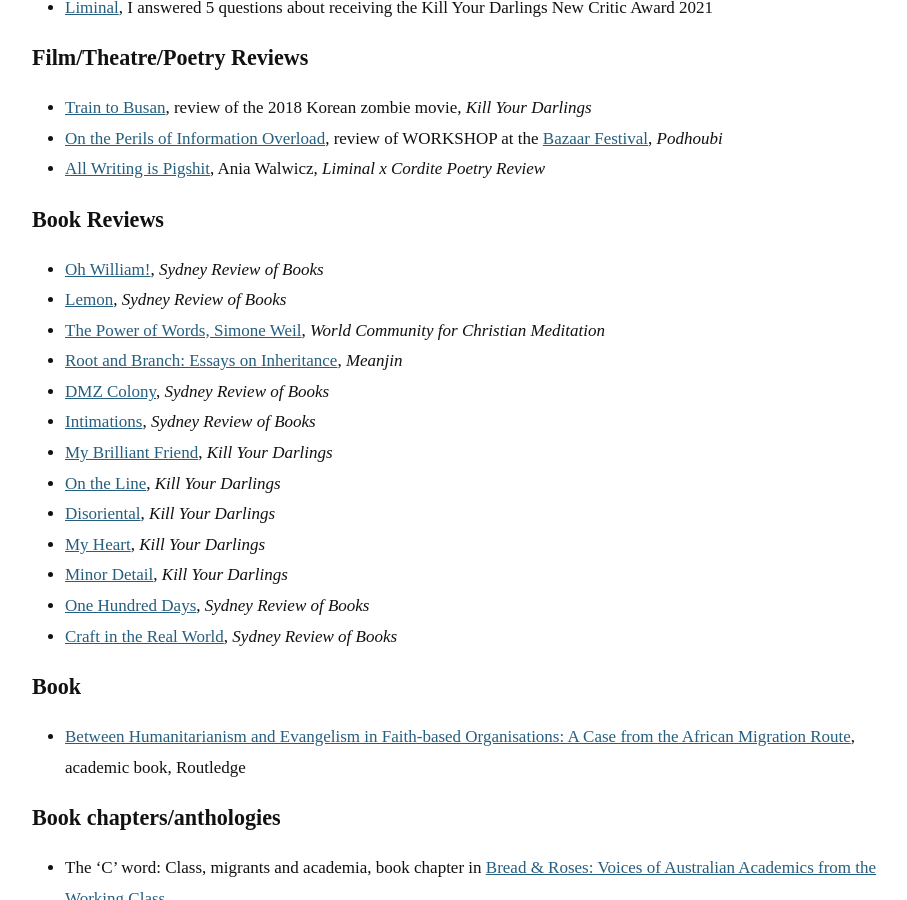
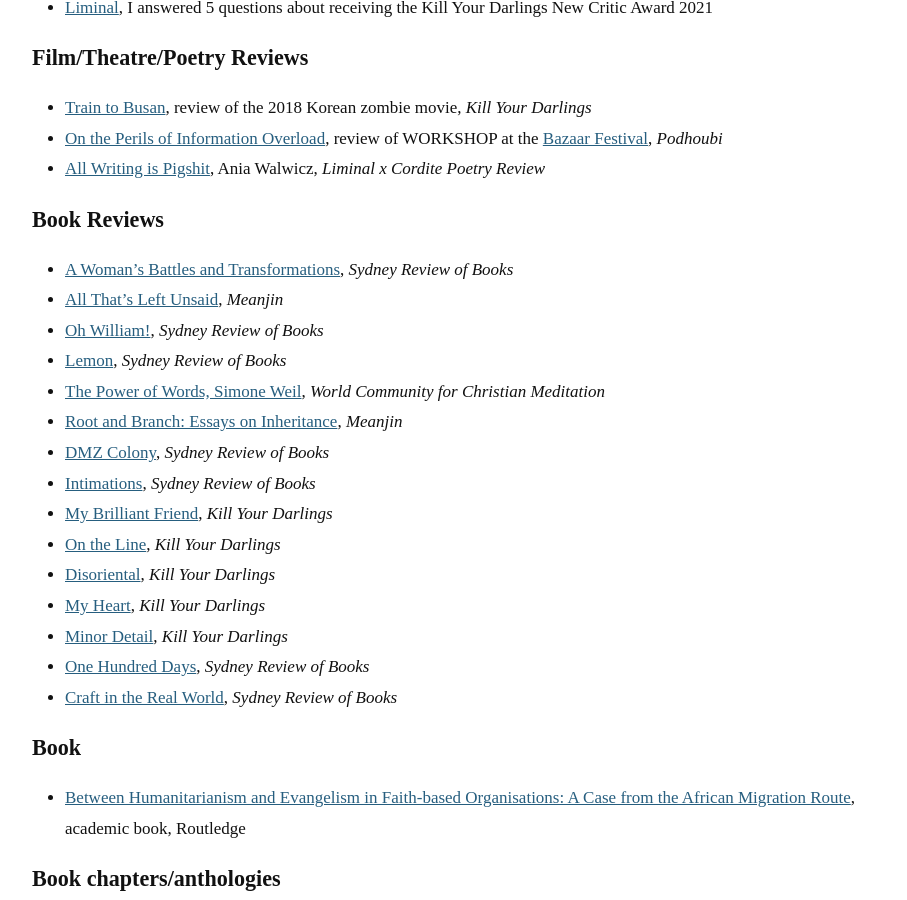
Before and after one commit to mayngo-net/mayngo-net.github.io, a Jekyll site: the page built from writings.markdown, in a window 1280 px wide and 900 px high, scrolled down 955 px. Shown: the whole window, without its empty margins (168-1075 px from the left). Built offline with Jekyll 4.4.1, drawn with Linux system fonts in a browser that asks for light colours; some web fonts are replaced.

Commit message:
Update writings.markdown

```diff
--- a/writings.markdown
+++ b/writings.markdown
@@ -38,6 +38,8 @@ order: 200
 
 ## Book Reviews
 
+- [A Woman's Battles and Transformations](https://sydneyreviewofbooks.com/review/edouard-louis/), _Sydney Review of Books_
+- [All That's Left Unsaid](https://meanjin.com.au/review/tuoi-tre-thieu-tinh-thuong/), _Meanjin_
 - [Oh William!](https://sydneyreviewofbooks.com/review/strout-oh-william/), _Sydney Review of Books_
 - [Lemon](https://sydneyreviewofbooks.com/review/lemon-kwon-yeo-sun/), _Sydney Review of Books_
 - [The Power of Words, Simone Weil](https://wccm.org/book-reviews/the-power-of-words-simone-weil/), _World Community for Christian Meditation_
```
